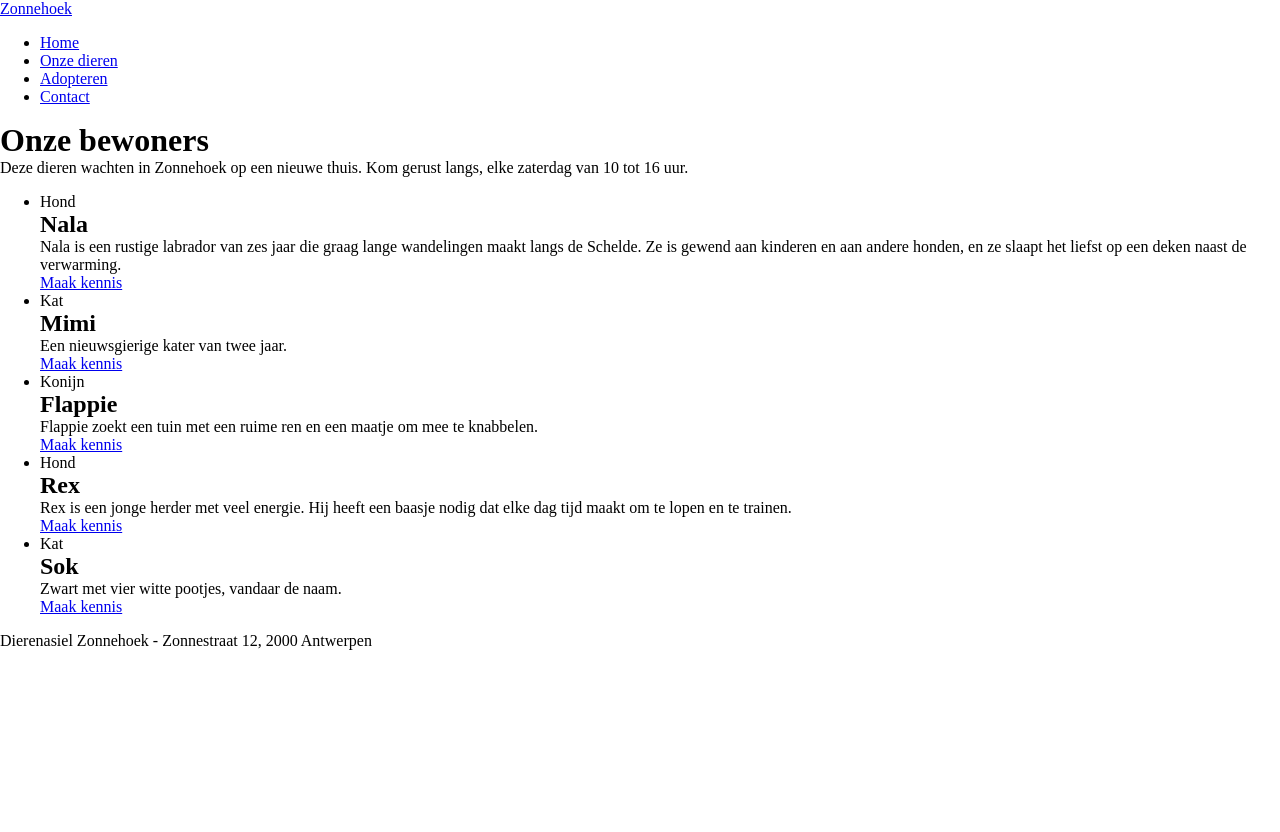
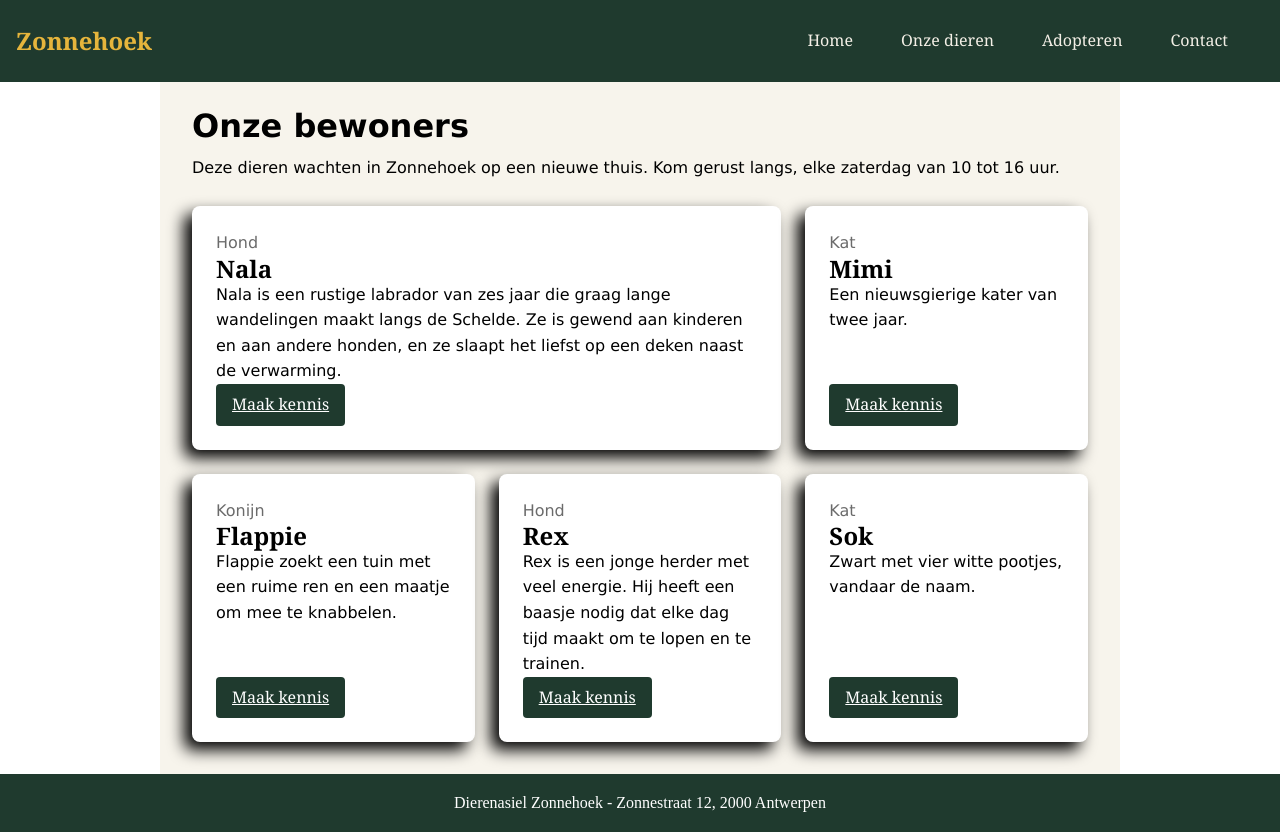
Before and after one commit to sebastien-anslot/webtechnology, a plain HTML site: page labo-04/dierenasiel/index.html in a window 1280 px wide. Before the commit the page ends 800 px from the top, so only its background shows below. Drawn offline with Linux system fonts and the light colour scheme.

Commit message:
broooooooooooooooooo

```diff
--- a/labo-04/dierenasiel/css/stijl.css
+++ b/labo-04/dierenasiel/css/stijl.css
@@ -2,7 +2,121 @@
 
 /* === tokens === */
 :root {
+    --papier: #f7f4ec;
+    --kaart: white;
+    --inkt: #2b2b2b;
+    --gedempt: #6b6b6b;
+    --balk-knop: #1f3a2e;
+    --tekst: #f3efe6;
+    --accent: #e6b53c;
+    --text: Verdana;
+    --knop:georgia;
+    --gap:1.5rem
 
 }
 
 /* === your rules === */
+body{
+    display:grid;
+    grid-template-columns: 1fr;
+    grid-template-rows: auto 1fr auto;
+    min-height: 100vh;
+    line-height: 1.6rem;
+}
+/*alles in boveste box (header)*/
+header {
+    display:flex;
+    justify-content: space-between;
+    background-color: var(--balk-knop);
+    font-family: var(--knop);
+}
+.logo{
+    color: var(--accent);
+    text-decoration-line: none;
+    font-size: 1.5rem;
+    display: grid;
+    place-items: center;
+    font-weight: 700;
+    padding: 1rem;
+}
+nav ul{
+    list-style: none;
+    padding-left: 0;
+    display:flex;
+    padding: 1rem 2rem;
+    gap:0.5rem;
+    margin:0;
+}
+nav a{
+    color:var(--tekst);
+    text-decoration-line: none;
+    display:block;
+    padding: 0.75rem 1.25rem;
+    border-radius: 0.5rem;
+}
+nav a:focus,
+nav a:hover{
+    background-color: var(--accent);
+    color: var(--balk-knop);
+}
+/*main*/
+main{
+    max-width: 60rem;
+    margin: 0 auto ;
+    padding: 2rem;
+    background-color: var(--papier);
+    font-family: var(--text);
+}
+main h1{
+    padding-bottom: 1rem;
+}
+main > p {
+    padding-bottom: 1.6rem;
+}
+
+.kaarten{
+    display:grid;
+    grid-template-columns: repeat(3,1fr);
+    list-style: none;
+    padding-left: 0;
+    gap:var(--gap);
+    margin:0;
+}
+
+.uitgelicht{
+    grid-column: 1/3;
+}
+/*individueele kaarten*/
+
+.kaart{
+    background-color: var(--kaart);
+    border-radius: 0.5rem;
+    padding: 1.5rem;
+    box-shadow: -0.5rem 0.5rem 1rem black;
+    display:flex;
+    flex-direction: column;
+    align-items: start;
+}
+
+.soort{
+    color: var(--gedempt);
+}
+.kaart h2,
+.knop{
+    font-family: var(--knop);
+}
+.beschrijving{
+    flex:1;
+}
+.knop{
+    color:white;
+    background-color: var(--balk-knop);
+    padding:0.5rem 1rem;
+    border-radius: 0.25rem;
+}
+footer{
+    text-align: center;
+    padding: 1rem;
+    background-color: var(--balk-knop);
+    color: white;
+}
```
